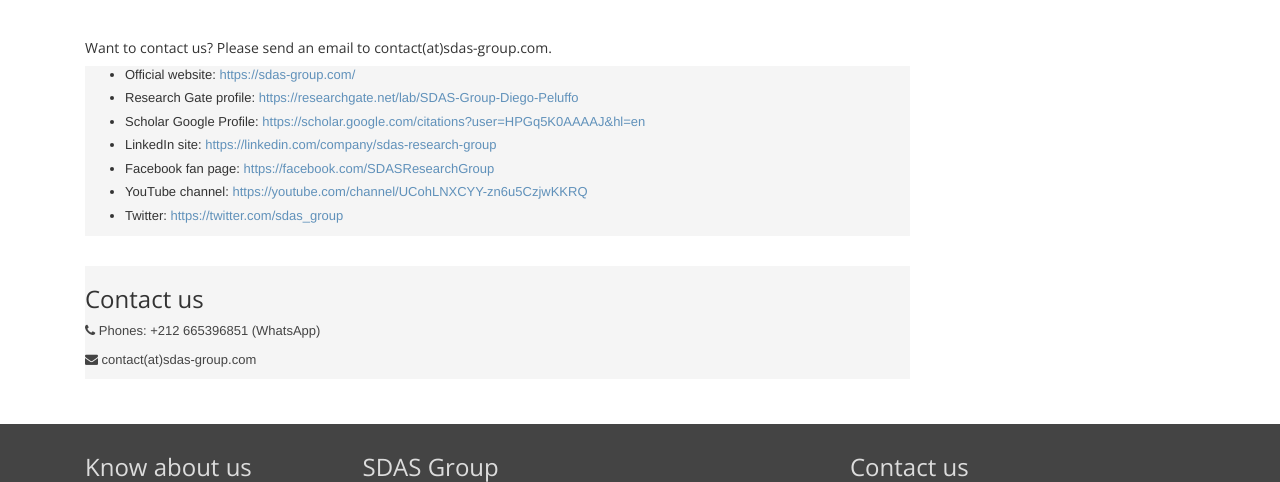
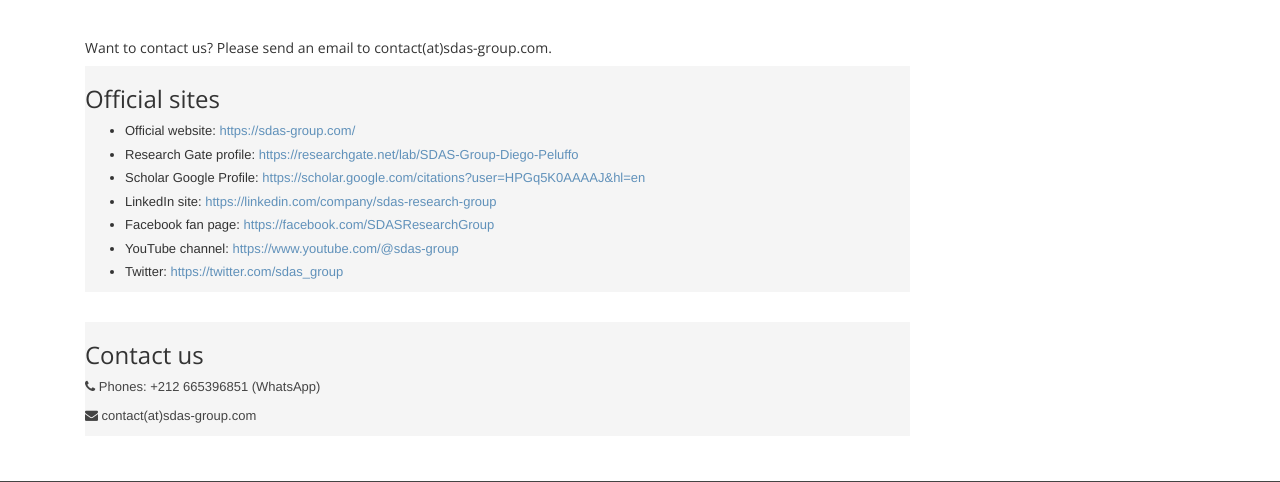
Before and after one commit to sdas-group/sdasgroup_app, a Django app: page /contact/ in a window 1280 px wide. Shown: the part 315-797 px from the top of the page. Run offline with Django 3.2, Linux system fonts and the light colour scheme; parts of the project's set-up code (start-up, migrations or seed data) failed here and were passed over; some libraries are stand-ins or nearby versions.

Commit message:
oficial sites in contact us modified

```diff
--- a/app/service/app/templates/contact.html
+++ b/app/service/app/templates/contact.html
@@ -21,15 +21,15 @@
                 <h5>Want to contact us? Please send an email to contact(at)sdas-group.com.</h5>
                 <section class="widget has-divider">
                     <!-- <div class="section-content">  -->
-                    <!-- <h3 class="title">Visit us</h3>
-                    <p class="tel"><i class="fa fa-info"></i>  sdas-group.com</p><span class="adr-group"></span> -->
+                    <h3 class="title">Official sites</h3>
+                    <!-- <p class="tel"><i class="fa fa-info"></i>  sdas-group.com</p><span class="adr-group"></span> -->
                     <ul>
                       <li>Official website:<a href="https://sdas-group.com/"> https://sdas-group.com/</a></li>
                       <li>Research Gate profile:<a href="https://researchgate.net/lab/SDAS-Group-Diego-Peluffo"> https://researchgate.net/lab/SDAS-Group-Diego-Peluffo</a></li>
                       <li>Scholar Google Profile:<a href="https://scholar.google.com/citations?user=HPGq5K0AAAAJ&hl=en"> https://scholar.google.com/citations?user=HPGq5K0AAAAJ&hl=en</a></li>
                       <li>LinkedIn site:<a href="https://linkedin.com/company/sdas-research-group"> https://linkedin.com/company/sdas-research-group</a></li>
                       <li>Facebook fan page:<a href="https://facebook.com/SDASResearchGroup"> https://facebook.com/SDASResearchGroup</a></li>
-                      <li>YouTube channel:<a href="https://youtube.com/channel/UCohLNXCYY-zn6u5CzjwKKRQ"> https://youtube.com/channel/UCohLNXCYY-zn6u5CzjwKKRQ</a></li>
+                      <li>YouTube channel:<a href="https://www.youtube.com/@sdas-group"> https://www.youtube.com/@sdas-group</a></li>
                       <li>Twitter:<a href="https://twitter.com/sdas_group"> https://twitter.com/sdas_group</a></li>
                     </ul>
                 </section>
```
